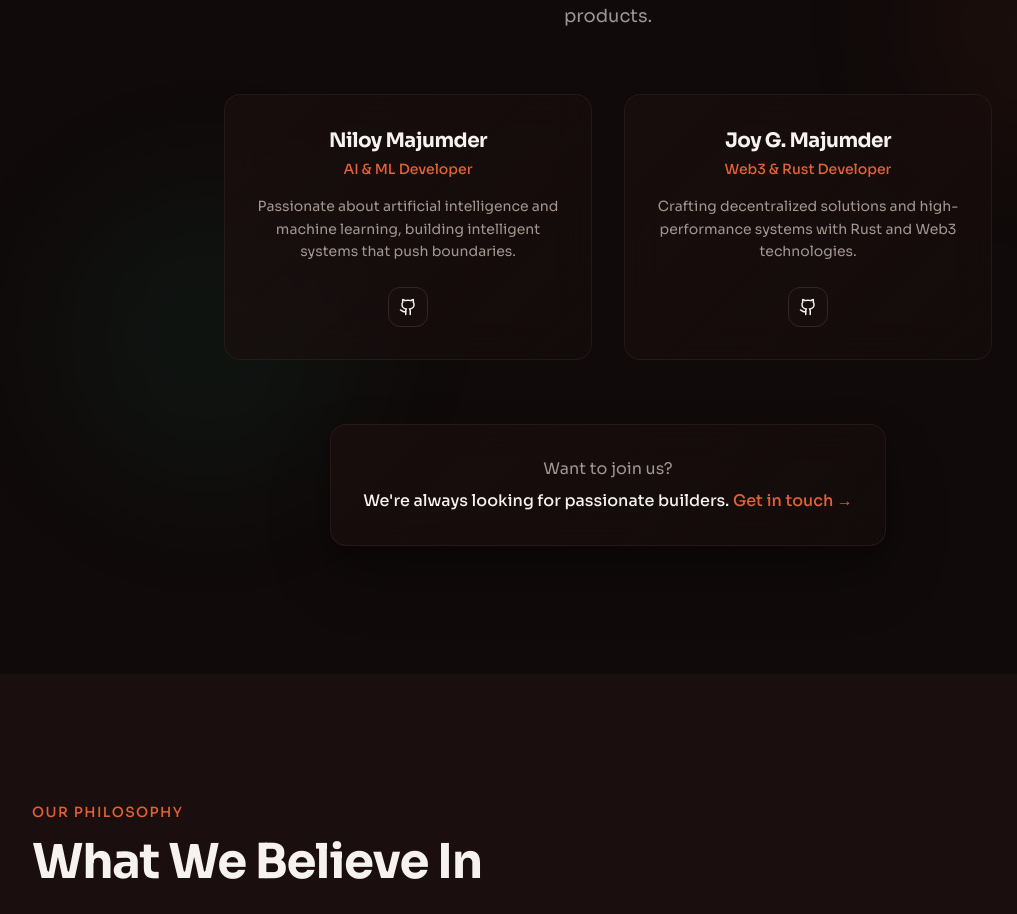
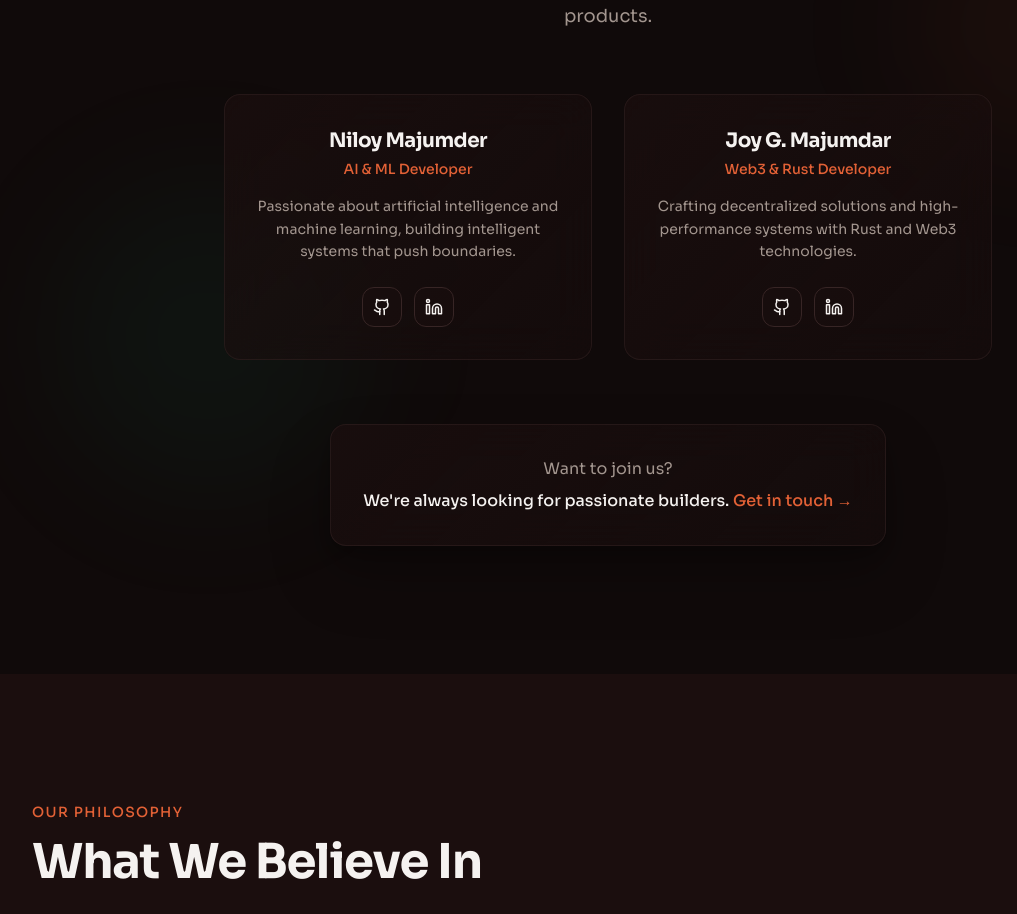
Before and after one commit to paperfrogs-hq/Paperfrogs-HQ, a React (Vite) app: page / in a window 1280 px wide. Shown: the part 3346-4260 px from the top of the page, without its empty margins (32-1049 px from the left). Built offline with nearby package versions, Linux system fonts and the light colour scheme.

Commit message:
Add LinkedIn URLs for team members

```diff
--- a/src/components/sections/TeamSection.tsx
+++ b/src/components/sections/TeamSection.tsx
@@ -21,14 +21,16 @@ const team: TeamMember[] = [
     bio: "Passionate about artificial intelligence and machine learning, building intelligent systems that push boundaries.",
     social: {
       github: "https://github.com/niloymajumder",
+      linkedin: "https://www.linkedin.com/in/niloymajumderr/",
     },
   },
   {
-    name: "Joy G. Majumder",
+    name: "Joy G. Majumdar",
     role: "Web3 & Rust Developer",
     bio: "Crafting decentralized solutions and high-performance systems with Rust and Web3 technologies.",
     social: {
       github: "https://github.com/Joy-Majumder",
+      linkedin: "https://www.linkedin.com/in/joy0x1",
     },
   },
 ];
```
